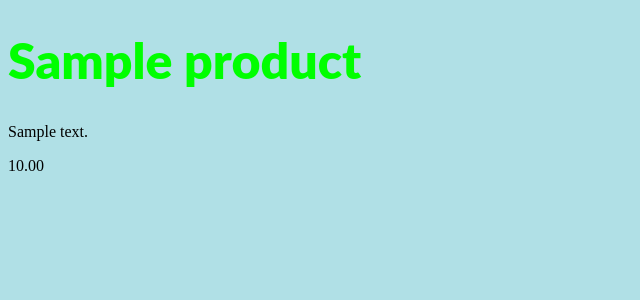
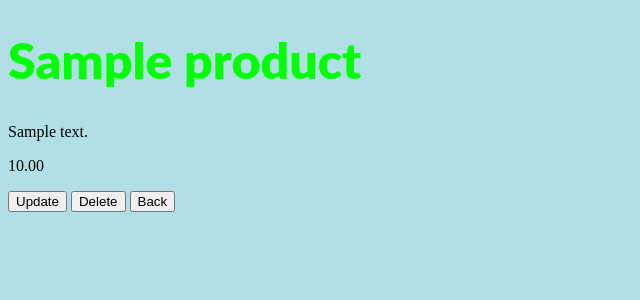
Before and after one commit to dinhnhobao/NUSBuy, a Django app: page /products/1/ in a window 1280 px wide. Shown: the part 148-448 px from the top of the page, without its empty margins (0-640 px from the left). Run offline with Django 3.2, Linux system fonts and the light colour scheme; tables that the repository leaves empty hold one stand-in row (values such as "Sample post").

Commit message:
Add files via upload

```diff
--- a/src/products/templates/products/product_create.html
+++ b/src/products/templates/products/product_create.html
@@ -2,13 +2,12 @@
 
 {% block content %}
 
-
 <form action='.' method='POST'>{% csrf_token %}
     {{ form.as_p }}
     <input type='submit' value='Save' />
+    {% comment %} <button onclick="location.href = 'http://127.0.0.1:8000/products/';" id="myButton" class="float-left submit-button" >Back</button> {% endcomment %}
 </form>
-
-
+<button onclick="location.href = 'http://127.0.0.1:8000/products/';" id="myButton" class="float-left submit-button" >Back</button>
 
 
 {% endblock %}
--- a/src/products/templates/products/product_detail.html
+++ b/src/products/templates/products/product_detail.html
@@ -4,4 +4,7 @@
 <h1>{{ object.title }}</h1>
 <p>{{ object.description }}</p>
 <p>{{ object.price }}</p>
+<button onclick="location.href = 'http://127.0.0.1:8000/products/{{ object.id }}/update/';" id="myButton" class="float-left submit-button" >Update</button>
+<button onclick="location.href = 'http://127.0.0.1:8000/products/{{ object.id }}/delete/';" id="myButton" class="float-left submit-button" >Delete</button>
+<button onclick="location.href = 'http://127.0.0.1:8000/products/';" id="myButton" class="float-left submit-button" >Back</button>
 {% endblock %}
--- a/src/products/templates/products/product_list.html
+++ b/src/products/templates/products/product_list.html
@@ -3,10 +3,9 @@
 {% block content %}
 
 
-
 {% for instance in object_list %}
      <p>{{ instance.id }} - <a href='{{ instance.get_absolute_url }}'>{{ instance.title }}</a></p>
 {% endfor %}
-
+     <button onclick="location.href = 'http://127.0.0.1:8000/products/create/';" id="myButton" class="float-left submit-button" >Create</button>
 
 {% endblock %}
```
